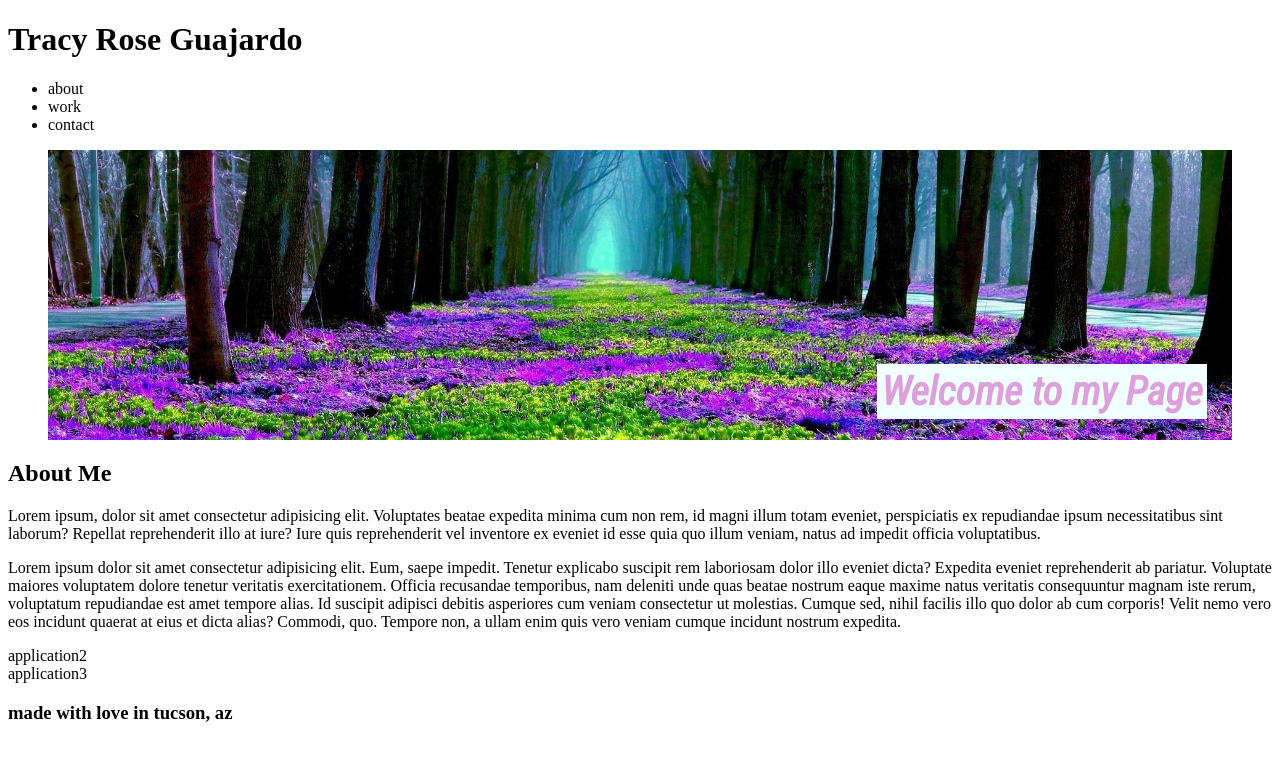
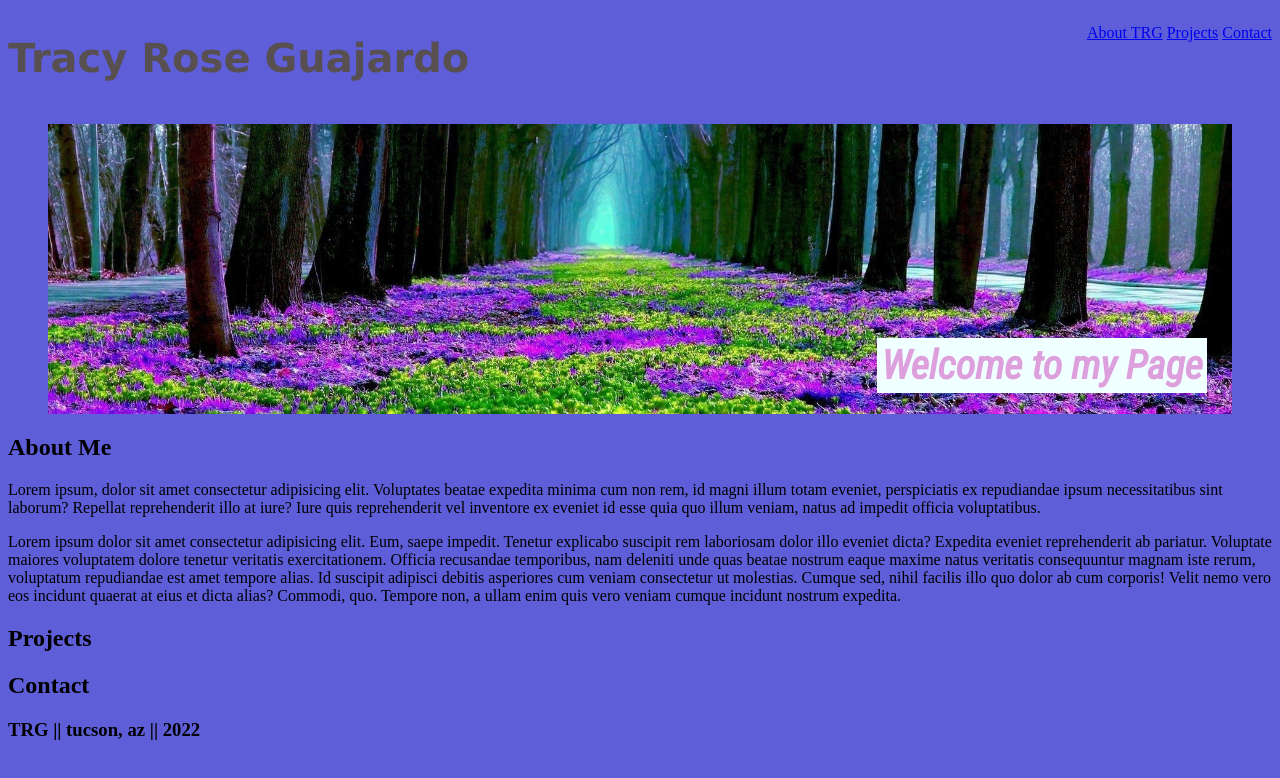
Before and after one commit to tracyroseguajardo/my-portfolio, a plain HTML site: page index.html in a window 1280 px wide. Drawn offline with Linux system fonts and the light colour scheme; files whose address does not match are found by name.

Commit message:
worked on header and set up working navigation

```diff
--- a/assets/css/style.css
+++ b/assets/css/style.css
@@ -1,4 +1,30 @@
 /* Global Styles */
+
+body {
+    background-color: rgb(94, 94, 217);
+}
+
+/* Header */
+
+h1 {
+    font-family: 'Lucida Sans', 'Lucida Sans Regular', 'Lucida Grande', 'Lucida Sans Unicode', Geneva, Verdana, sans-serif;
+    font-size: 40px;
+    color: hsl(0, 5%, 33%);
+    display: inline-block;
+}
+
+nav {
+    float: right;
+}
+
+nav ul{
+    list-style-type: none;
+}
+
+nav ul li {
+    display: inline-block;
+}
+
 
  /* hero banner */
  figure{
--- a/index.html
+++ b/index.html
@@ -17,9 +17,15 @@
         <h1>Tracy Rose Guajardo</h1>
         <nav>
             <ul>
-                <li>about</li>
-                <li>work</li>
-                <li>contact</li>
+                <li>
+                    <a href="#about">About TRG</a>
+                </li>
+                <li>
+                    <a href="#projects">Projects</a>
+                    </li>
+                <li>
+                    <a href="#contact">Contact</a>
+                </li>
             </ul>
         </nav>
     </header>
@@ -50,13 +56,19 @@
                 </p>
             </div>
         </section>
-        <section>application2</section>
-        <section>application3</section>
+
+        <section id="projects">
+            <h2>Projects</h2>
+        </section>
+
+        <section id="contact">
+            <h2>Contact</h2>
+        </section>
     </main>
 
     <footer>
         <h3>
-            made with love in tucson, az
+            TRG || tucson, az || 2022
         </h3>
     </footer>
 </body>
```
